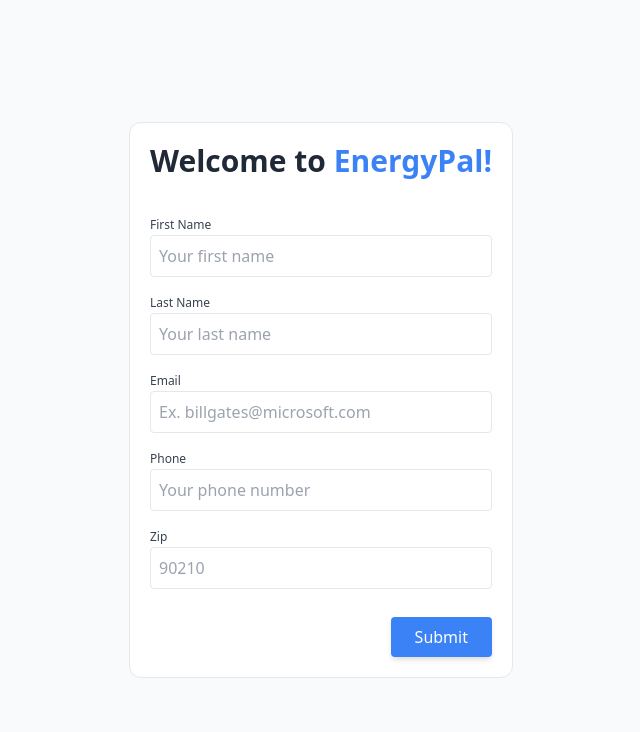
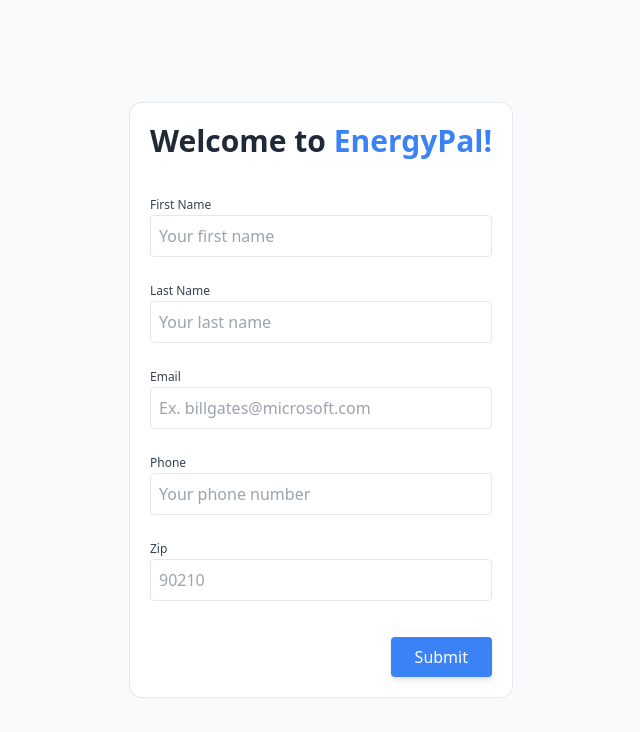
Before and after one commit to energypal/take-home-test, a Next.js app: page / in a window 1280 px wide. Shown: the top 732 px of the page, without its empty margins (319-959 px from the left). Built offline with nearby package versions, Linux system fonts and the light colour scheme.

Commit message:
styling to form errors added

```diff
--- a/pages/index.js
+++ b/pages/index.js
@@ -9,6 +9,15 @@
   const [ email, setEmail ] = useState('');
   const [ phone, setPhone ] = useState('');
   const [ zip, setZip ] = useState('');
+  const [ firstNameError, setFirstNameError ] = useState('');
+  const [ lastNameError, setLastNameError ] = useState('');
+  const [ emailError, setEmailError ] = useState('');
+  const [ phoneError, setPhoneError ] = useState('');
+  const [ zipError, setZipError ] = useState('');
+
+  const inputValidStyle = 'focus:ring-2 focus:ring-blue-500 focus:border-transparent focus:outline-none';
+  const inputErrorStyle = 'bg-red-200 focus:ring-2 focus:ring-red-500 focus:border-transparent focus:outline-none';
+
   const addCustomer = async e => {
     e.preventDefault();
     const res = await fetch('/api/submissions', {
@@ -36,14 +45,55 @@
     setPhone('');
     setZip('');
   }
-
+  useEffect(() => {
+    if (firstName.length < 1 ) {
+      setFirstNameError('You must provide a first name');
+    } else {
+      setFirstNameError('');
+    }
+  },[firstName]);
+  useEffect(() => {
+    if (lastName.length < 1 ) {
+      setLastNameError('You must provide a last name');
+    } else {
+      setLastNameError('');
+    }
+  }, [lastName]);
+  useEffect(() => {
+    if (email.length < 1 ) {
+      setEmailError('You must provide a valid email');
+    } else {
+      setEmailError('');
+    }
+  }, [email])
+  useEffect(() => {
+    if (phone.length < 1 ) {
+      setPhoneError('You must provide a valid phone number');
+    } else {
+      setPhoneError('');
+    }
+  }, [phone])
+  useEffect(() => {
+    if (zip.length < 1 ) {
+      setZipError('You must provide a valid zip code');
+    } else {
+      setZipError('');
+    }
+  }, [zip])
+  useEffect(() => {
+    setFirstNameError('');
+    setLastNameError('');
+    setEmailError('');
+    setPhoneError('');
+    setZipError('');
+  }, [])
   return (
     <div >
       <Head>
         <title>EnergyPal Take-Home Test</title>
         <link rel="icon" href="/favicon.ico" />
       </Head>
-      <main className="w-screen h-screen flex items-center justify-center bg-gray-50">
+      <main className={"w-screen h-screen flex items-center justify-center bg-gray-50"}>
         <div className="w-screen mx-4 sm:w-10/12 md:w-6/12 lg:w-96 md:border md:rounded-xl md:p-5 md:bg-white">
         <h1 className="text-3xl font-semibold text-gray-800 mb-8">
           Welcome to <a className="text-blue-500" href="https://energypal.com">EnergyPal!</a>
@@ -51,23 +101,28 @@
           <form className="grid grid-cols-1 gap-3" onSubmit={addCustomer} method="POST">
             <label htmlFor="first_name">
               <span className="text-xs font-medium text-gray-700" >First Name</span>
-              <input onChange={e => {setFirstName(e.target.value)}} value={firstName} className="border rounded text-gray-700 placeholder-gray-400 focus:ring-2 focus:ring-blue-500 focus:border-transparent focus:outline-none w-full p-2" id="first_name" type="text" name="first_name" required placeholder="Your first name"/><br/>
+              <input onChange={e => {setFirstName(e.target.value)}} value={firstName} className={`border rounded text-gray-700 placeholder-gray-400 w-full p-2 ${firstNameError === '' ? inputValidStyle : inputErrorStyle}` } id="first_name" type="text" name="first_name" required placeholder="Your first name"/><br/>
+              <div className="text-xs font-medium text-red-500 h-2 pt-1">{firstNameError}</div>
             </label>
             <label htmlFor="last_name">
               <span className="text-xs font-medium text-gray-700" >Last Name</span>
-              <input onChange={e => {setLastName(e.target.value)}} value={lastName} className="border rounded text-gray-700 placeholder-gray-400 focus:ring-2 focus:ring-blue-500 focus:border-transparent focus:outline-none w-full p-2"  id="last_name" type="text" name="last_name" required placeholder="Your last name"/><br/>
+              <input onChange={e => {setLastName(e.target.value)}} value={lastName} className={`border rounded text-gray-700 placeholder-gray-400 w-full p-2 ${lastNameError === '' ? inputValidStyle : inputErrorStyle}` }   id="last_name" type="text" name="last_name" required placeholder="Your last name"/><br/>
+              <div className="text-xs font-medium text-red-500 h-2 pt-1">{lastNameError}</div>
             </label>
             <label htmlFor="email">
               <span className="text-xs font-medium text-gray-700" >Email</span>
-              <input onChange={e => {setEmail(e.target.value)}} value={email} className="border rounded text-gray-700 placeholder-gray-400 focus:ring-2 focus:ring-blue-500 focus:border-transparent focus:outline-none w-full p-2"  id="email" type="email" name="email" required placeholder="Ex. billgates@microsoft.com"/><br/>
+              <input onChange={e => {setEmail(e.target.value)}} value={email} className={`border rounded text-gray-700 placeholder-gray-400 w-full p-2 ${emailError === '' ? inputValidStyle  : inputErrorStyle}` }  id="email" type="email" name="email" required placeholder="Ex. billgates@microsoft.com"/><br/>
+              <div className="text-xs font-medium text-red-500 h-2 pt-1">{emailError}</div>
             </label>
             <label htmlFor="phone">
               <span className="text-xs font-medium text-gray-700" >Phone</span>
-              <input onChange={e => {setPhone(e.target.value)}} value={phone} className="border rounded text-gray-700 placeholder-gray-400 focus:ring-2 focus:ring-blue-500 focus:border-transparent focus:outline-none w-full p-2"  id="phone" type="tel" name="phone" required placeholder="Your phone number"/><br/>
+              <input onChange={e => {setPhone(e.target.value)}} value={phone} className={`border rounded text-gray-700 placeholder-gray-400 w-full p-2 ${phoneError === '' ? inputValidStyle : inputErrorStyle}` }   id="phone" type="tel" name="phone" required placeholder="Your phone number"/><br/>
+              <div className="text-xs font-medium text-red-500 h-2 pt-1">{phoneError}</div>
             </label>
             <label htmlFor="zip">
               <span className="text-xs font-medium text-gray-700" >Zip</span>
-              <input onChange={e => {setZip(e.target.value)}} value={zip} className="border rounded text-gray-700 placeholder-gray-400 focus:ring-2 focus:ring-blue-500 focus:border-transparent focus:outline-none w-full p-2"  id="zip" type="text" name="zip" required pattern="\d{5}" placeholder="90210"/><br/>
+              <input onChange={e => {setZip(e.target.value)}} value={zip} className={`border rounded text-gray-700 placeholder-gray-400 w-full p-2 ${zipError === '' ? inputValidStyle : inputErrorStyle}` }   id="zip" type="text" name="zip" required pattern="\d{5}" placeholder="90210"/><br/>
+              <div className="text-xs font-medium text-red-500 h-2 pt-1">{zipError}</div>
             </label>
             <div className="flex justify-end mt-4">
               <button className="bg-blue-500 hover:bg-blue-700 rounded text-white w-full md:w-auto py-2 md:px-6 shadow-md" type="submit">Submit</button>
```
